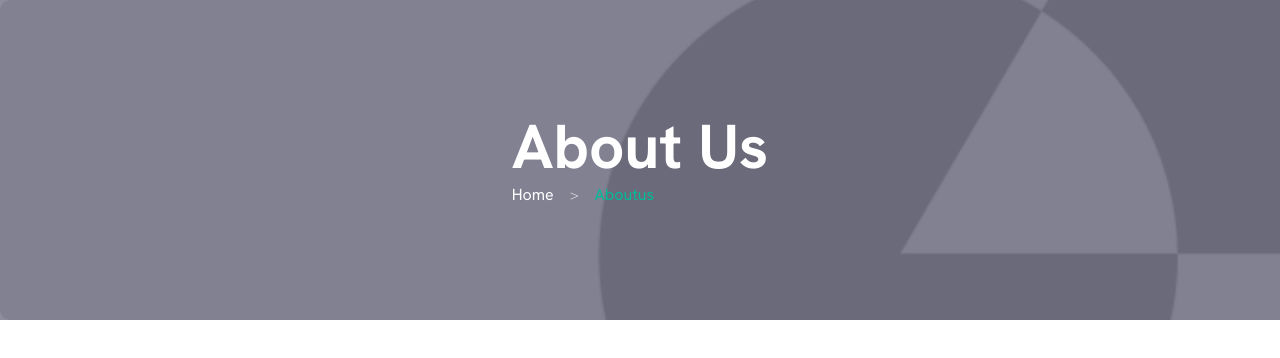
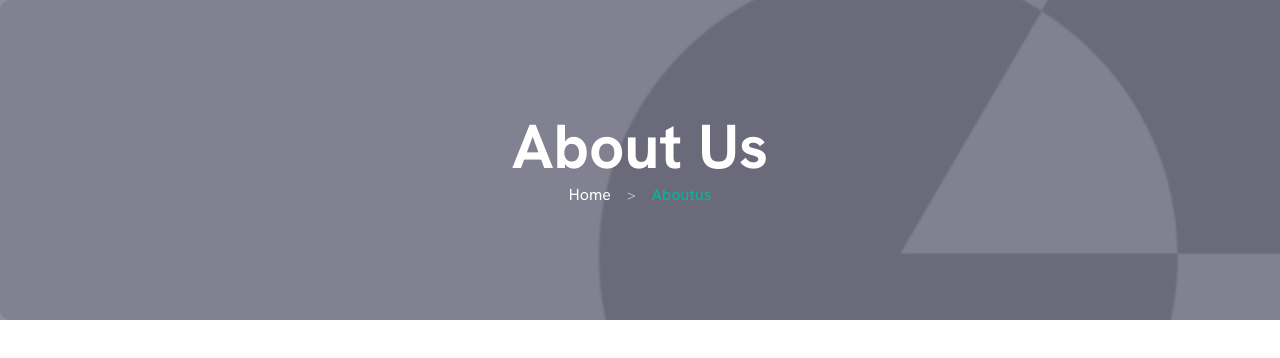
Before and after one commit to ItsMeSwagat/tripgo, a Next.js app: page /aboutus in a window 1280 px wide. Shown: the top 358 px of the page. Built offline with nearby package versions, Linux system fonts and the light colour scheme.

Commit message:
heading component changes

```diff
--- a/app/components/UI/Heading.tsx
+++ b/app/components/UI/Heading.tsx
@@ -5,8 +5,7 @@ type Props = {};
 
 export default function Heading({}: Props) {
   return (
-    <div className=" w-full h-80 bg-[url('/imagebackground.png')] bg-cover grid justify-center items-center">
-      <div className=" grid justify-center items-center">
+    <div className=" w-full h-80 bg-[url('/imagebackground.png')] bg-cover flex flex-col justify-center items-center">
       <h1 className=" heading">About Us</h1>
       <Breadcrumb
         homeElement="Home"
@@ -16,6 +15,5 @@ export default function Heading({}: Props) {
         capitalizeLinks
       />
     </div>
-    </div>
   );
 }
```
Lines whose indentation alone changed are shown as unchanged.
